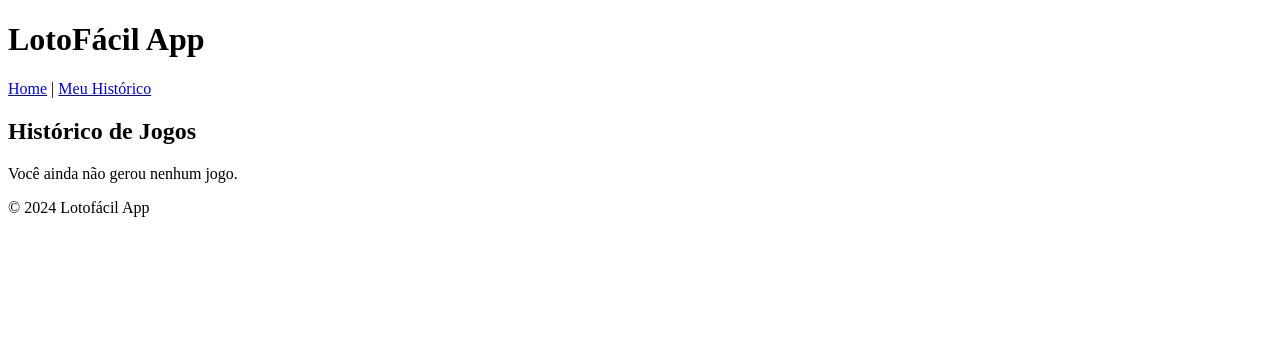
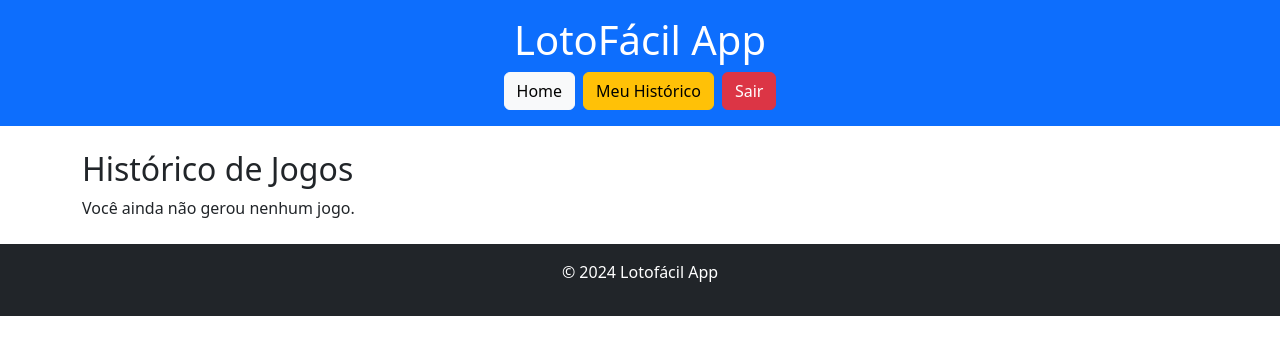
Before and after one commit to RenanDevKF/Aplicativos, a Django app: page /usuarios/historico/ in a window 1280 px wide. Shown: the top 355 px of the page. Run offline with Django 5.2, Linux system fonts and the light colour scheme; the visitor is signed in with stand-in values (Sample User, id 1); data that the repository does not hold is empty.

Commit message:
refactor: mudança e adequação dabase.html para ficar mais apresentavel

```diff
--- a/Aplicativos/lotofacil_app/usuarios/templates/usuarios/base.html
+++ b/Aplicativos/lotofacil_app/usuarios/templates/usuarios/base.html
@@ -4,26 +4,38 @@
     <meta charset="UTF-8">
     <meta name="viewport" content="width=device-width, initial-scale=1.0">
     <title>{% block title %}LotoFácil App{% endblock %}</title>
+    <!-- Adicionando Bootstrap para melhorar o design -->
+    <link rel="stylesheet" href="https://cdn.jsdelivr.net/npm/bootstrap@5.3.0/dist/css/bootstrap.min.css">
 </head>
 <body>
-    <header>
-        <h1>LotoFácil App</h1>
-        <nav>
-            <a href="{% url 'home' %}">Home</a>
-            {% if user.is_authenticated %}
-                | <a href="{% url 'historico' %}">Meu Histórico</a>
-            {% endif %}
-        </nav>
+    <header class="bg-primary text-white py-3">
+        <div class="container">
+            <h1 class="text-center">LotoFácil App</h1>
+            <nav class="d-flex justify-content-center">
+                <a class="btn btn-light me-2" href="{% url 'home' %}">Home</a>
+
+                {% if user.is_authenticated %}
+                    <a class="btn btn-warning me-2" href="{% url 'historico' %}">Meu Histórico</a>
+                    <a class="btn btn-danger" href="{% url 'logout' %}">Sair</a>
+                {% else %}
+                    <a class="btn btn-success me-2" href="{% url 'login' %}">Entrar</a>
+                    <a class="btn btn-info" href="{% url 'cadastro' %}">Criar Conta</a>
+                {% endif %}
+            </nav>
+        </div>
     </header>
 
-    <main>
+    <main class="container mt-4">
         {% block content %}
         <!-- O conteúdo das páginas que estendem este template será inserido aqui -->
         {% endblock %}
     </main>
 
-    <footer>
+    <footer class="bg-dark text-white text-center py-3 mt-4">
         <p>&copy; 2024 Lotofácil App</p>
     </footer>
+
+    <!-- Adicionando Bootstrap JS para interações -->
+    <script src="https://cdn.jsdelivr.net/npm/bootstrap@5.3.0/dist/js/bootstrap.bundle.min.js"></script>
 </body>
 </html>
```
